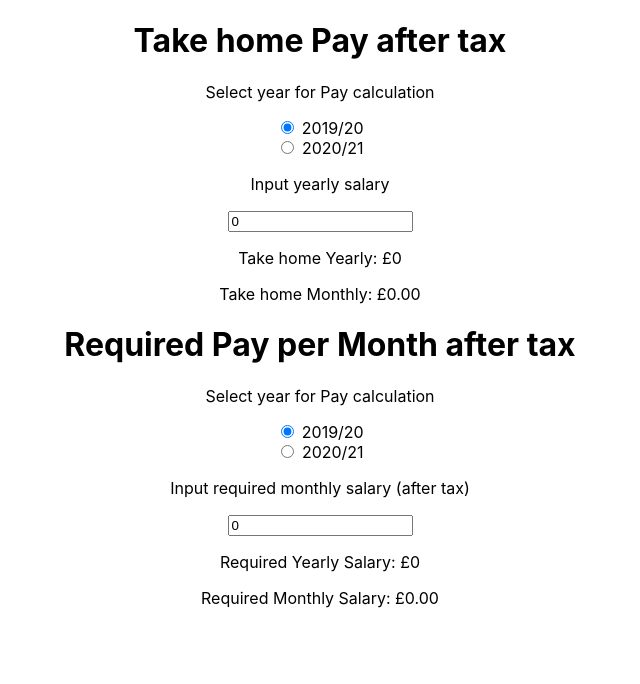
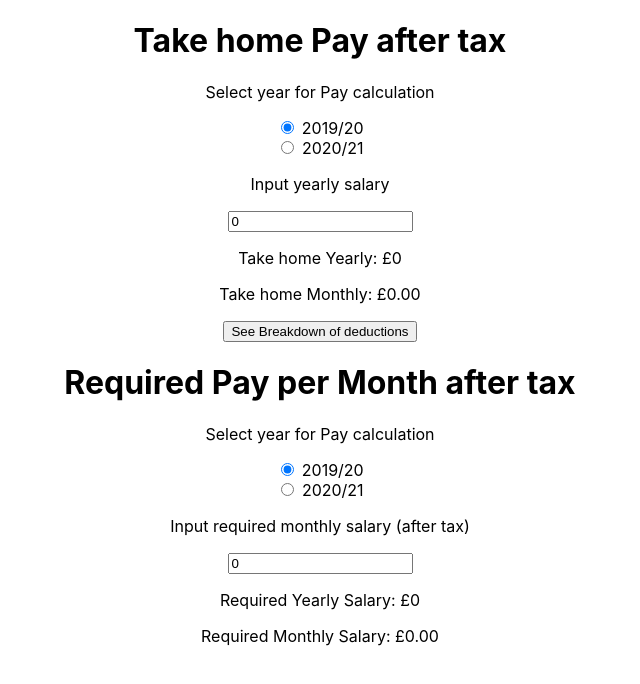
Before and after one commit to dwandrew/tax-calculator, a React (Create React App) app: page / in a window 1280 px wide. Shown: the top 684 px of the page, without its empty margins (320-960 px from the left). Built offline with nearby package versions, Linux system fonts and the light colour scheme.

Commit message:
fixed error in tax calculator for higher threshold

```diff
--- a/src/App.js
+++ b/src/App.js
@@ -5,12 +5,20 @@ import RequiredPay from './Components/requiredPay/RequiredPay'
 
 class App extends Component {
   state = {
+    showTakeHomebreakdown: false,
     takeHome: 0,
     takeHomeCalc:0,
+    takeHomeTax:0,
+    takeHomeNatIns:0,
+    takeHomeAllowance:0,
     takeHomeYear: '19/20',
+    showRequiredYearBreakdown: false,
     requiredYear:'19/20',
     requiredTakeHome: 0,
     requiredTakeHomeCalc: 0,
+    requiredTakeHomeTax:0,
+    requiredTakeHomeNatIns:0,
+    requiredTakeHomeAllowance:0,
     rates: {"basic_rate": 0.2, "higher_rate": 0.4, "additional_rate": 0.45 },
     thresholds:{"lowest": 12500, "basic": 50000, "higher": 150000},
     ni: {
@@ -85,7 +93,7 @@ else if (n <= thresholds["higher"]) {
       basic -= basic * rates["basic_rate"]
       higher -= higher * rates["higher_rate"]
       let total = basic + higher + allowance
-    tax = taxable - total
+      tax = taxable - (basic + higher)
       total -= nat_ins_deductions
       final = total
   }
@@ -101,9 +109,15 @@ else {
       total -= nat_ins_deductions
       final = total
   }
-let final_hash = {final: final.toFixed(2), nat_ins: nat_ins_deductions.toFixed(2), allowance: allowance, tax: tax.toFixed(2)}
+let final_hash = {
+    "final": final.toFixed(2),
+    "nat_ins": nat_ins_deductions.toFixed(2),
+    "allowance": allowance,
+    "tax": tax.toFixed(2)
+  }
 console.log(final_hash)
-return final.toFixed(2)
+return final_hash
+// return final.toFixed(2)
 }
 
 // Take home pay calculator montly take home
@@ -111,11 +125,12 @@ return final.toFixed(2)
 take_home_pay_monthly = (n, rates, thresholds, nat_insurance_hash) => {
     let yearly = n * 12
     let taxed = this.tax(yearly, rates, thresholds, nat_insurance_hash)
-    let monthly = taxed/12
+    let monthly = taxed["final"]/12
     for(yearly; monthly < n; yearly+=100){
         taxed = this.tax(yearly, rates, thresholds, nat_insurance_hash)
-        monthly = taxed/12
+        monthly = taxed["final"]/12
     }
+    console.log(taxed)
     return yearly
 }
 
@@ -125,7 +140,7 @@ take_home_pay_monthly = (n, rates, thresholds, nat_insurance_hash) => {
 take_home_pay_yearly = (n, rates, thresholds, nat_insurance_hash) => {
     let taxed = this.tax(n, rates, thresholds, nat_insurance_hash)
     let target = n
-    for(n;  taxed < target; n+=500){
+    for(n;  taxed["final"] < target; n+=500){
         taxed = this.tax(n, rates, thresholds, nat_insurance_hash)
     }
     return n
@@ -134,7 +149,10 @@ take_home_pay_yearly = (n, rates, thresholds, nat_insurance_hash) => {
     let taxed = this.tax(this.state.takeHome, this.state.rates, this.state.thresholds, this.state.ni[event.target.value])
     this.setState({
       takeHomeYear: event.target.value,
-      takeHomeCalc: taxed
+      takeHomeCalc: taxed["final"],
+      takeHomeNatIns: taxed["nat_ins"],
+      takeHomeTax: taxed["tax"],
+      takeHomeAllowance: taxed["allowance"]
     })
 
   }
@@ -144,7 +162,10 @@ take_home_pay_yearly = (n, rates, thresholds, nat_insurance_hash) => {
     let taxed = this.tax(num, this.state.rates, this.state.thresholds, this.state.ni[this.state.takeHomeYear])
     this.setState({
       takeHome: num,
-      takeHomeCalc: taxed
+      takeHomeCalc: taxed["final"],
+      takeHomeNatIns: taxed["nat_ins"],
+      takeHomeTax: taxed["tax"],
+      takeHomeAllowance: taxed["allowance"]
     })
   }
 
@@ -166,14 +187,42 @@ take_home_pay_yearly = (n, rates, thresholds, nat_insurance_hash) => {
     })
   }
 
+  takeHomeShow = () => {
+    this.setState({
+      showTakeHomebreakdown: !this.state.showTakeHomebreakdown
+    })
+  }
+
+  requiredShow = () => {
+    this.setState({
+      showRequiredYearBreakdown: !this.state.showRequiredYearBreakdown
+    })
+  }
 
 
 
 
   render() {return (
     <div className="App">
-      <TakeHome setYear = {this.takeHomeYear} year = {this.state.takeHomeYear} takeHome = {this.state.takeHome} takeHomeCalc={this.state.takeHomeCalc} takeHomeChange={this.takeHomeChange}/>
-      <RequiredPay setYear = {this.requiredYear} year = {this.state.requiredYear} requiredTakeHome = {this.state.requiredTakeHome} requiredTakeHomeCalc = {this.state.requiredTakeHomeCalc} requiredChange = {this.requiredChange}/>
+      <TakeHome
+        setYear = {this.takeHomeYear}
+        year = {this.state.takeHomeYear}
+        takeHome = {this.state.takeHome}
+        takeHomeCalc={this.state.takeHomeCalc}
+        takeHomeChange={this.takeHomeChange}
+        nat_ins = {this.state.takeHomeNatIns}
+        allowance = {this.state.takeHomeAllowance}
+        tax = {this.state.takeHomeTax}
+        showButton = {this.takeHomeShow}
+        show = {this.state.showTakeHomebreakdown}
+      />
+      <RequiredPay
+        setYear = {this.requiredYear}
+        year = {this.state.requiredYear}
+        requiredTakeHome = {this.state.requiredTakeHome}
+        requiredTakeHomeCalc = {this.state.requiredTakeHomeCalc}
+        requiredChange = {this.requiredChange}
+      />
     </div>
   );
   }
--- a/src/Components/takeHome/TakeHome.js
+++ b/src/Components/takeHome/TakeHome.js
@@ -14,6 +14,12 @@ const TakeHome = (props) => {
             <input type = "number" onChange={props.takeHomeChange} value = {props.takeHome} title= "Insert yearly pay"/>
             <p>Take home Yearly: £{props.takeHomeCalc}</p>
             <p>Take home Monthly: £{(props.takeHomeCalc/12).toFixed(2)}</p>
+            <button onClick={props.showButton}>See Breakdown of deductions</button>
+            { props.show ? <div>
+                    <p>Tax: £{props.tax}</p>
+                    <p>National insurance: £{props.nat_ins}</p>
+                    <p>Personal Allowance Remaining: £{props.allowance}</p>
+                </div>: null }
         </div>
 
     )
```
Also changed, not shown: 1 other file (tests, documents, lock files or other folders). Lines whose indentation alone changed are shown as unchanged.
